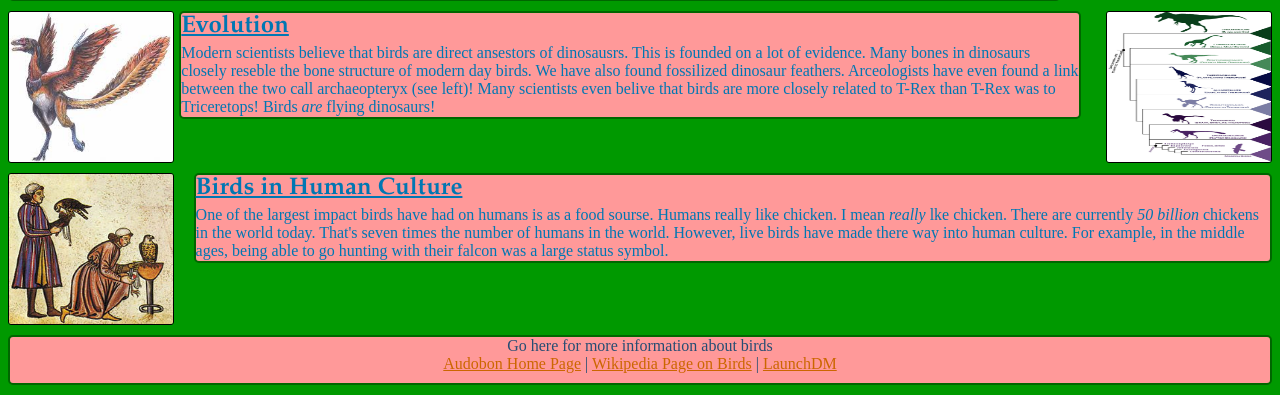
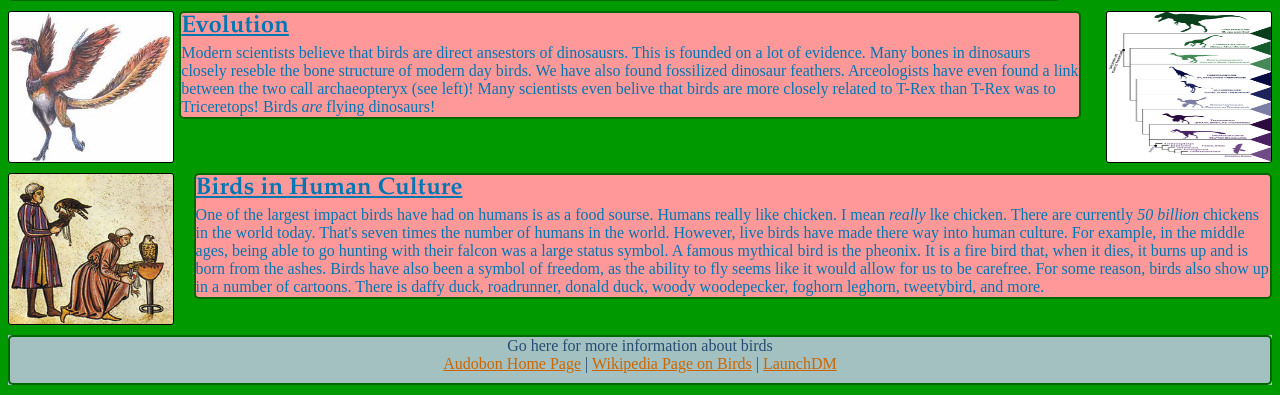
Before and after one commit to mgoldberg/StaticHTML2, a PHP site: page /StaticHTML2/ in a window 1280 px wide. Shown: the part 684-1079 px from the top of the page. Run offline with PHP 8.4, Linux system fonts and the light colour scheme.

Commit message:
minor changes

```diff
--- a/index.php
+++ b/index.php
@@ -79,12 +79,12 @@
 		<div id = right2>
 			<a id = "title1">Birds in Human Culture</a>
 			<p>
-				One of the largest impact birds have had on humans is as a food sourse.  Humans really like chicken. I mean <text id = "stressed">really</text> lke chicken.  There are currently <text id = "stressed">50 billion</text> chickens in the world today.  That's seven times the number of humans in the world.  However, live birds have made there way into human culture.  For example, in the middle ages, being able to go hunting with their falcon was a large status symbol.
+				One of the largest impact birds have had on humans is as a food sourse.  Humans really like chicken. I mean <text id = "stressed">really</text> lke chicken.  There are currently <text id = "stressed">50 billion</text> chickens in the world today.  That's seven times the number of humans in the world.  However, live birds have made there way into human culture.  For example, in the middle ages, being able to go hunting with their falcon was a large status symbol.  A famous mythical bird is the pheonix.  It is a fire bird that, when it dies, it burns up and is born from the ashes.  Birds have also been a symbol of freedom, as the ability to fly seems like it would allow for us to be carefree.  For some reason, birds also show up in a number of cartoons.  There is daffy duck, roadrunner, donald duck, woody woodepecker, foghorn leghorn, tweetybird, and more.
 			</p>
 		</div>
 
 		<footer>
-			<div>
+			<div id = "footer">
 				Go here for more information about birds
 			<div id = "links">
 				<a href = "http://www.audubon.org/">Audobon Home Page</a>
--- a/stylesheet.css
+++ b/stylesheet.css
@@ -261,7 +261,7 @@ a:hover{
 
 #links{
 	//background-color: #ff6666;
-	background-color: #ff9999;
+	background-color: #a4c1c1;
 	border-radius: 5px;
 	//border: 1px solid black;
 	//padding: 10px;
@@ -269,7 +269,12 @@ a:hover{
 	border: none;
 }
 
+#footer{
+	background-color: #a4c1c1;
+}
+
 footer{
+	background-color: #a4c1c1;
 	color: #264d73;
 	text-align: center;
 	clear: both;
```
